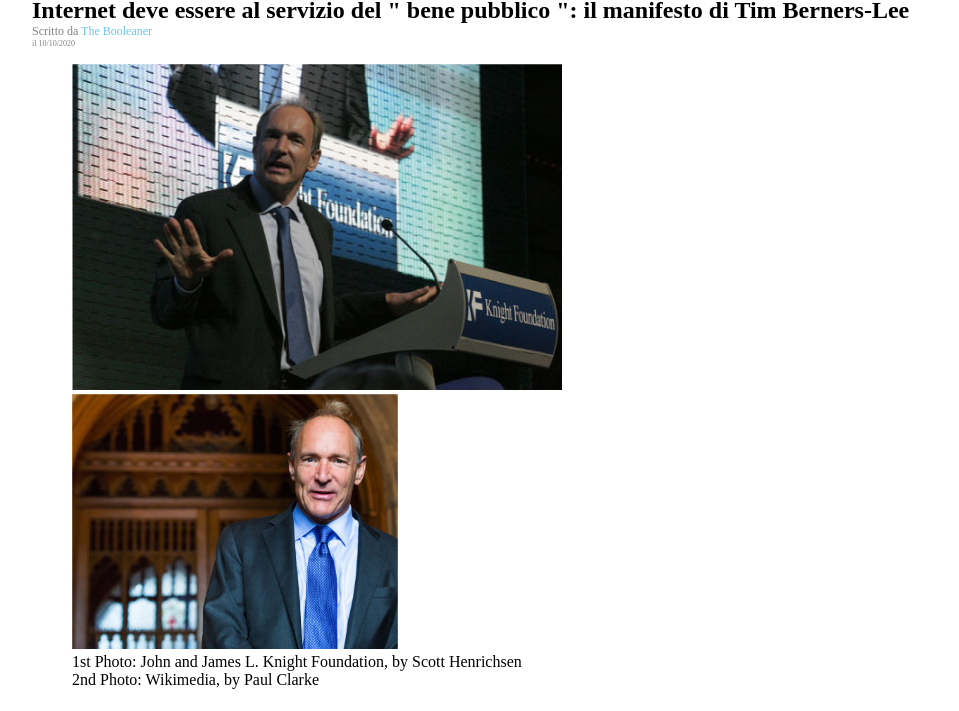
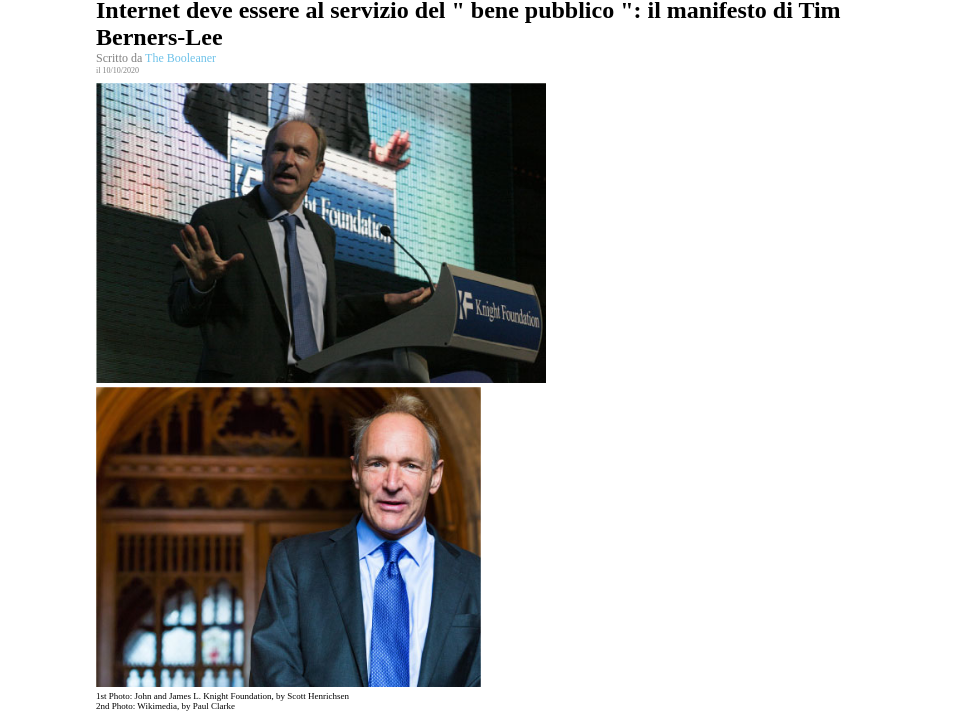
Before and after one commit to 5oN1A/html-css-booleaner, a plain HTML site: page index.html in a window 1280 px wide. Shown: the part 93-804 px from the top of the page, without its empty margins (160-1119 px from the left). Drawn offline with Linux system fonts and the light colour scheme.

Commit message:
Immagini

```diff
--- a/css/style.css
+++ b/css/style.css
@@ -1,5 +1,5 @@
 body {
-    width: 70%;
+    width: 60%;
     margin: auto;
 }
 
@@ -12,11 +12,16 @@ header {
     background-size: 320px;
     background-repeat: repeat-x;
     height: 80px;
+    width: 100%;
 }
 
 #logo {
     width: 150px;
     padding-top: 40px;
+}
+
+article{
+    width: 100%;
 }
 
 /***************Titolo**************/
@@ -44,15 +49,24 @@ h1 {
 
 }
 
-.immagini {
+/***********Immagini****************/
+
+figure{
+    margin: 0px;
+    height: 300px;
     width: 100%;
 }
 
 #foto-1 {
-    width: 60%;
-    display:
+    height: 100%;
+    width: auto;
 }
 
 #foto-2 {
-    width: 40%;
+    height: 100%;
+    width: auto;
 }
+
+figcaption {
+    font-size: 9px;
+}
--- a/index.html
+++ b/index.html
@@ -13,8 +13,7 @@
         <img id="logo" src="img/logo.svg" alt="Logo">
     </header>
     <!--Fine header-->
-    <main>
-        <article>
+    <article>
             <!--Titolo-->
             <div class="titolo">
                 <h1>Internet deve essere al servizio del " bene pubblico ": il manifesto di Tim Berners-Lee</h1>
@@ -22,7 +21,7 @@
                 <p class="data">il 10/10/2020</p>
             </div>
             <!--Fine Titolo-->
-            <div class="immagini">
+            <!--immagini-->
                 <figure>
                     <img id="foto-1" src="img/tim-1.jpg " alt="speech ">
                     <img id="foto-2" src="img/tim-2.jpg " alt="foreground ">
@@ -30,10 +29,9 @@
                         <br> 2nd Photo: Wikimedia, by Paul Clarke
                     </figcaption>
                 </figure>
-            </div>
 
-        </article>
-    </main>
+
+    </article>
 
 </body>
 
```
